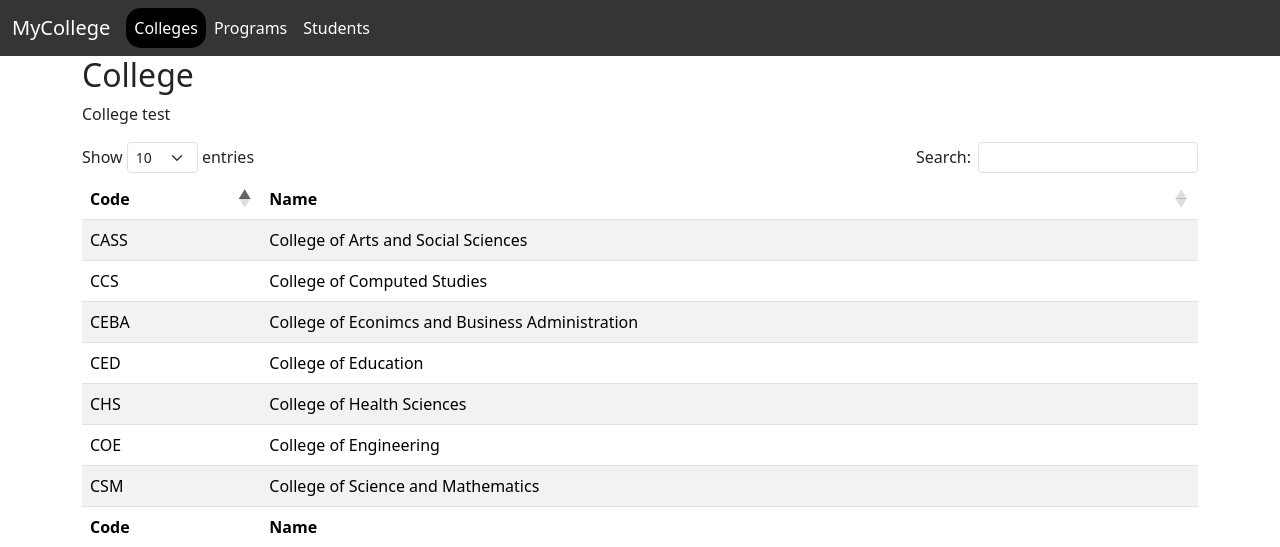
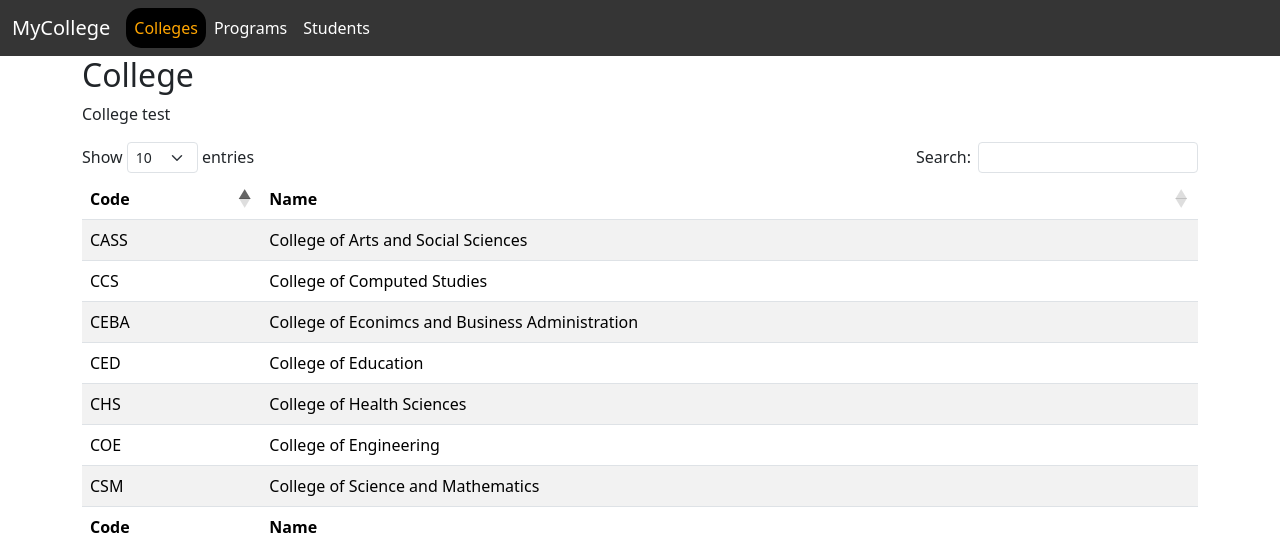
Before and after one commit to WhaleRed/ssis-webapp, a Flask app: page /colleges in a window 1280 px wide. Shown: the top 547 px of the page. Run offline with Flask 3, Linux system fonts and the light colour scheme; some libraries are stand-ins or nearby versions.

Commit message:
style(navbar): Added hover transition

```diff
--- a/MyCollege/static/css/style.css
+++ b/MyCollege/static/css/style.css
@@ -2,10 +2,14 @@
   color: white;
 }
 
-.nav-link.active{
+.navbar-dark .navbar-nav .nav-link.active{
   color: orange;
   background-color: black;
   border-radius: 15px;
+}
+
+.nav-link {
+  transition: all 0.3s ease;
 }
 
 .navbar a:hover {
```
